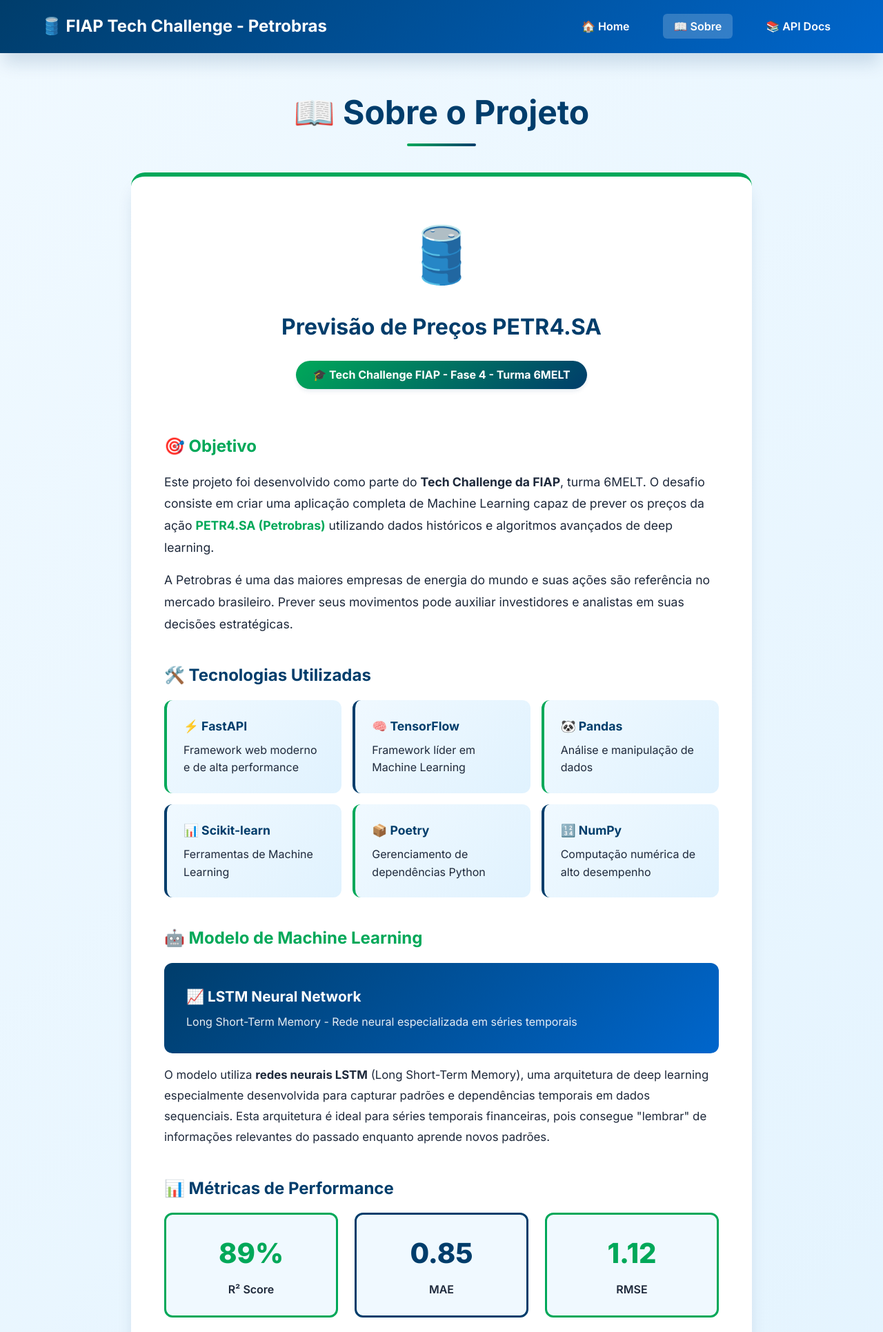
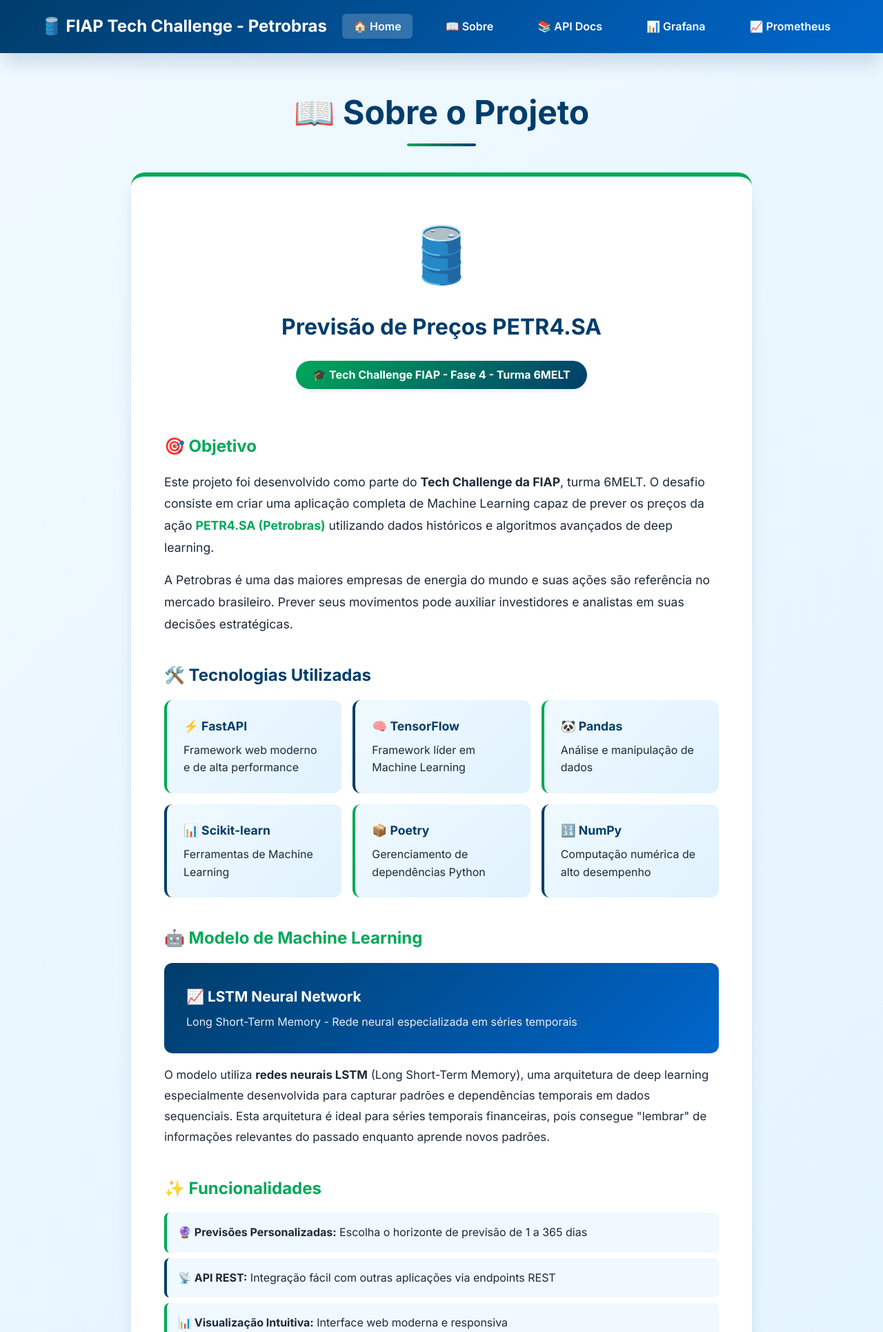
Before and after one commit to marciojolima/tc_fiap_fase4, a FastAPI app: page /about in a window 1280 px wide. Shown: the top 1931 px of the page at 69% size. Run offline with FastAPI, Linux system fonts and the light colour scheme.

Commit message:
Ajuste no cliente e documentação da API

```diff
--- a/src/api/client/routes.py
+++ b/src/api/client/routes.py
@@ -2,6 +2,7 @@
 from fastapi import APIRouter, Request
 from fastapi.responses import HTMLResponse
 from fastapi.templating import Jinja2Templates
+from datetime import datetime
 
 router = APIRouter(tags=["Cliente"])
 
@@ -18,7 +19,7 @@
         {
             "request": request,
             "titulo": "Tech Challenge FIAP - Previsão PETR4",
-            "ano": 2024
+            "ano": datetime.now().year
         }
     )
 
@@ -31,6 +32,7 @@
         "about.html",
         {
             "request": request,
-            "titulo": "Sobre o Projeto"
+            "titulo": "Sobre o Projeto",
+            "ano": datetime.now().year
         }
     )
--- a/src/api/client/templates/about.html
+++ b/src/api/client/templates/about.html
@@ -8,18 +8,25 @@
     <link href="https://fonts.googleapis.com/css2?family=Inter:wght@300;400;600;700;800&display=swap" rel="stylesheet">
 </head>
 <body>
+
+    <!-- Navegação -->
     <nav class="navbar">
         <div class="container">
             <div class="nav-brand">
                 <h2>🛢️ FIAP Tech Challenge - Petrobras</h2>
             </div>
             <ul class="nav-menu">
-                <li><a href="/">🏠 Home</a></li>
-                <li><a href="/about" class="active">📖 Sobre</a></li>
+                <li><a href="/" class="active">🏠 Home</a></li>
+                <li><a href="/about">📖 Sobre</a></li>
+
+                <!-- Links de Documentação e Monitoramento (Ideal para Avaliação) -->
                 <li><a href="/docs" target="_blank">📚 API Docs</a></li>
+                <li><a href="http://localhost:3000" target="_blank">📊 Grafana</a></li>
+                <li><a href="http://localhost:9090" target="_blank">📈 Prometheus</a></li>
             </ul>
         </div>
     </nav>
+
 
     <section class="features" style="padding: 3rem 0;">
         <div class="container">
@@ -108,27 +115,6 @@
                     </p>
                 </div>
 
-                <!-- Métricas -->
-                <div style="margin-bottom: 2.5rem;">
-                    <h3 style="color: var(--petrobras-blue); margin-bottom: 1rem; font-size: 1.5rem; display: flex; align-items: center; gap: 0.5rem;">
-                        📊 Métricas de Performance
-                    </h3>
-                    <div style="display: grid; grid-template-columns: repeat(auto-fit, minmax(150px, 1fr)); gap: 1.5rem; text-align: center;">
-                        <div style="background: var(--light-bg); padding: 1.5rem; border-radius: 12px; border: 3px solid var(--petrobras-green);">
-                            <div style="font-size: 2.5rem; color: var(--petrobras-green); font-weight: 800;">89%</div>
-                            <div style="color: var(--text-color); font-weight: 600; margin-top: 0.5rem;">R² Score</div>
-                        </div>
-                        <div style="background: var(--light-bg); padding: 1.5rem; border-radius: 12px; border: 3px solid var(--petrobras-blue);">
-                            <div style="font-size: 2.5rem; color: var(--petrobras-blue); font-weight: 800;">0.85</div>
-                            <div style="color: var(--text-color); font-weight: 600; margin-top: 0.5rem;">MAE</div>
-                        </div>
-                        <div style="background: var(--light-bg); padding: 1.5rem; border-radius: 12px; border: 3px solid var(--petrobras-green);">
-                            <div style="font-size: 2.5rem; color: var(--petrobras-green); font-weight: 800;">1.12</div>
-                            <div style="color: var(--text-color); font-weight: 600; margin-top: 0.5rem;">RMSE</div>
-                        </div>
-                    </div>
-                </div>
-
                 <!-- Funcionalidades -->
                 <div style="margin-bottom: 2.5rem;">
                     <h3 style="color: var(--petrobras-green); margin-bottom: 1rem; font-size: 1.5rem; display: flex; align-items: center; gap: 0.5rem;">
@@ -166,22 +152,28 @@
                 <div style="background: linear-gradient(135deg, var(--petrobras-green), #00d97e); padding: 2rem; border-radius: 12px; color: white; text-align: center;">
                     <div style="font-size: 3rem; margin-bottom: 1rem;">👨‍💻</div>
                     <h4 style="margin-bottom: 0.5rem; font-size: 1.3rem;">Desenvolvido por</h4>
-                    <p style="margin: 0; font-size: 1.2rem; font-weight: 700;">Marcio - FIAP 6MELT</p>
-                    <p style="margin: 0.5rem 0 0 0; opacity: 0.9;">📧 marciocad@gmail.com</p>
+                    <p style="margin: 0; font-size: 1.2rem; font-weight: 700;">Luca Poiti - RM365678 - 6MELT</p>
+                    <p style="margin: 0; font-size: 1.2rem; font-weight: 700;">Gabriel Jordan - RM365606 - FIAP 6MELT</p>
+                    <p style="margin: 0; font-size: 1.2rem; font-weight: 700;">Luciana Ferreira - RM366171 - FIAP 6MELT</p>
+                    <p style="margin: 0; font-size: 1.2rem; font-weight: 700;">Marcio Lima - RM365919 - FIAP 6MELT</p>
                     <div style="margin-top: 1.5rem; padding-top: 1.5rem; border-top: 1px solid rgba(255,255,255,0.3);">
-                        <p style="margin: 0; font-size: 0.95rem;">🎓 Tech Challenge FIAP - Fase 4 • 2024</p>
+                        <p style="margin: 0; font-size: 0.95rem;">🎓 Tech Challenge FIAP - Fase 4</p>
                     </div>
                 </div>
             </div>
         </div>
     </section>
 
+    <!-- Rodapé -->
     <footer class="footer">
         <div class="container">
             <p>🛢️ <strong>PETR4.SA</strong> - Sistema de Previsão de Ações Petrobras</p>
-            <p>&copy; 2024 Tech Challenge FIAP - Fase 4 | Turma 6MELT</p>
-            <p>Desenvolvido com 💚 usando FastAPI, TensorFlow e Machine Learning</p>
+            <p>&copy; {{ ano }} Tech Challenge FIAP - Fase 4 | Turma 6MELT</p>
+            <p style="margin-top: 1rem; font-size: 0.9rem; opacity: 0.8;">
+                ⚠️ Este sistema é para fins educacionais. Não constitui recomendação de investimento.
+            </p>
         </div>
     </footer>
+
 </body>
 </html>
--- a/src/api/client/templates/index.html
+++ b/src/api/client/templates/index.html
@@ -20,7 +20,11 @@
             <ul class="nav-menu">
                 <li><a href="/" class="active">🏠 Home</a></li>
                 <li><a href="/about">📖 Sobre</a></li>
+
+                <!-- Links de Documentação e Monitoramento (Ideal para Avaliação) -->
                 <li><a href="/docs" target="_blank">📚 API Docs</a></li>
+                <li><a href="http://localhost:3000" target="_blank">📊 Grafana</a></li>
+                <li><a href="http://localhost:9090" target="_blank">📈 Prometheus</a></li>
             </ul>
         </div>
     </nav>
@@ -119,7 +123,6 @@
         <div class="container">
             <p>🛢️ <strong>PETR4.SA</strong> - Sistema de Previsão de Ações Petrobras</p>
             <p>&copy; {{ ano }} Tech Challenge FIAP - Fase 4 | Turma 6MELT</p>
-            <p>Desenvolvido com 💚 usando FastAPI, TensorFlow e Machine Learning</p>
             <p style="margin-top: 1rem; font-size: 0.9rem; opacity: 0.8;">
                 ⚠️ Este sistema é para fins educacionais. Não constitui recomendação de investimento.
             </p>
--- a/src/api/endpoints/predict_petr4.py
+++ b/src/api/endpoints/predict_petr4.py
@@ -60,6 +60,12 @@
 # --- 3. ENDPOINT ---
 @router.post("/predict", response_model=PredictionResponse)
 async def predict_future(request: PredictionRequestSimple):
+    """Este endpoint:
+    1. 📥 Recebe a quantidade de dias (máx 5).
+    2. 🌍 **Baixa automaticamente** os dados mais recentes do mercado (Yahoo Finance).
+    3. 🧠 Alimenta a Rede Neural LSTM.
+    4. 📤 Retorna a projeção de preço e indicadores técnicos.
+    """
     try:
         # A. Obter Contexto de Mercado (Preço Real Agora)
         contexto = market_service.get_current_context()
--- a/src/api/main.py
+++ b/src/api/main.py
@@ -2,7 +2,6 @@
 import os
 from fastapi import FastAPI
 from fastapi.staticfiles import StaticFiles
-from fastapi.templating import Jinja2Templates
 
 from api.client import routes as client_routes
 from api.endpoints import predict_petr4, health
@@ -33,7 +32,7 @@
 # Montar arquivos estáticos (CSS, JS, imagens)
 app.mount("/static", StaticFiles(directory=static_path), name="static")
 
-# Incluir rotas
+# Incluir pagina cliente
 app.include_router(client_routes.router)
 # Incluir rotas da API
 app.include_router(predict_petr4.router, prefix="/api")
```
